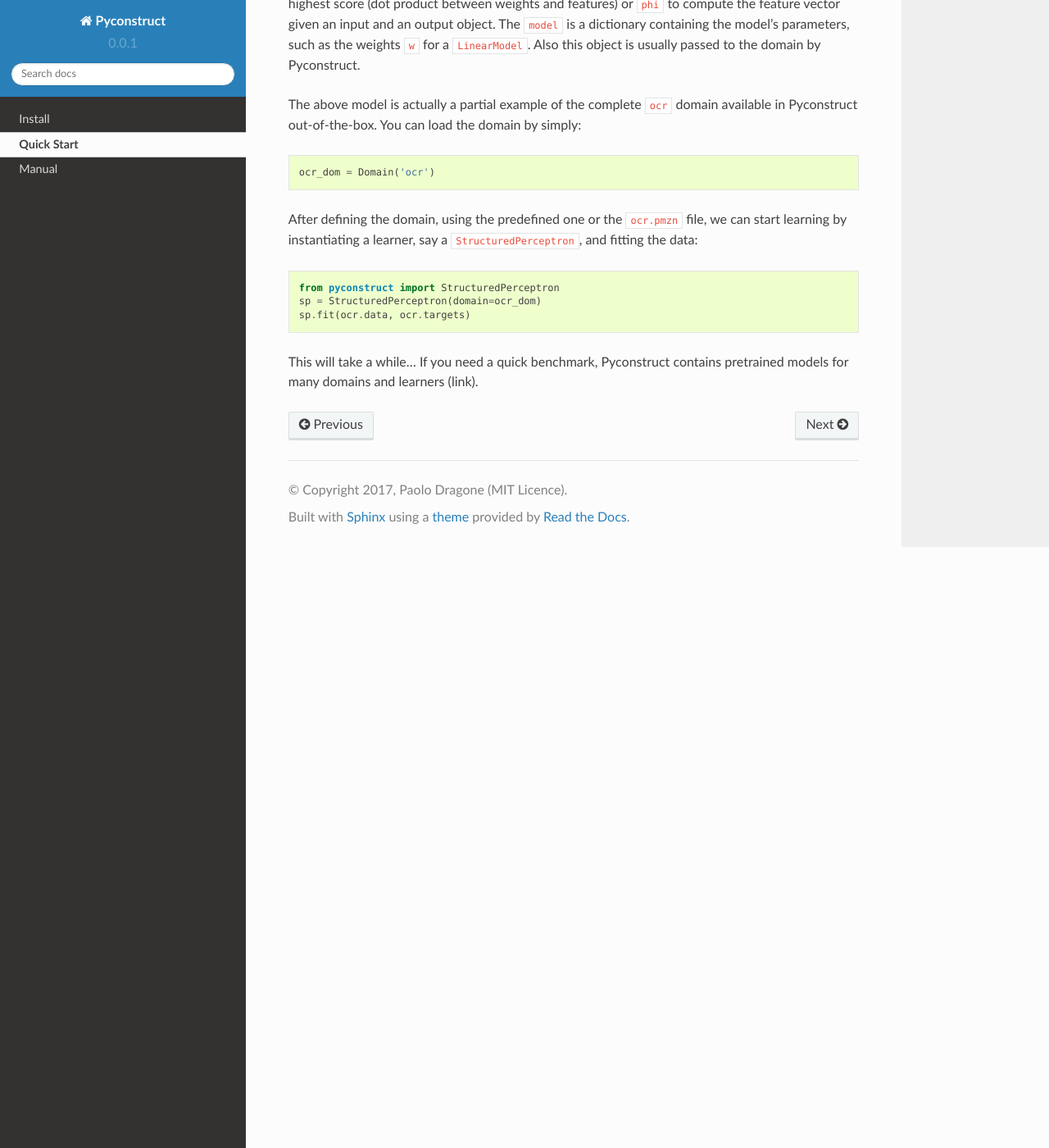
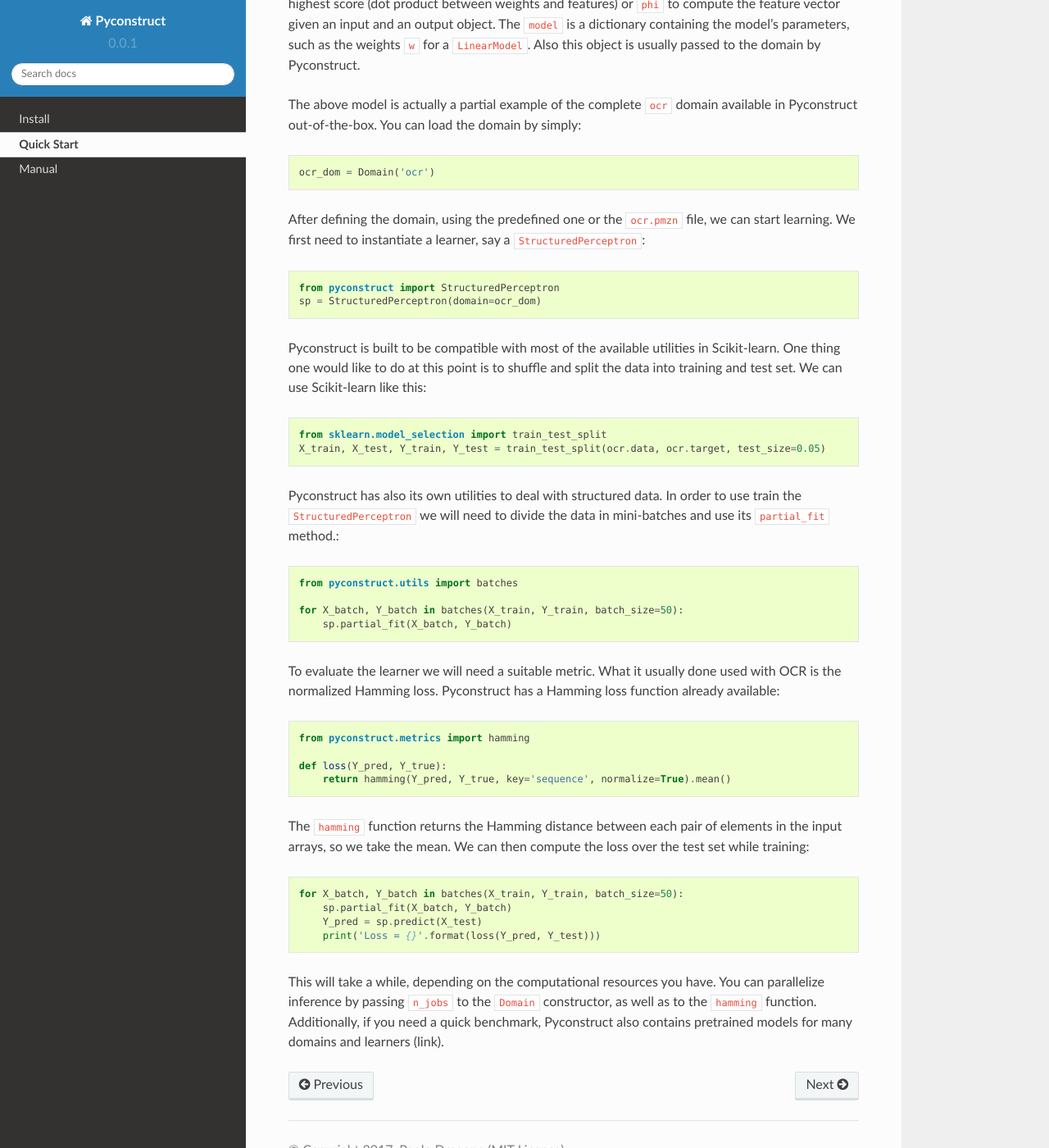
Before and after one commit to unitn-sml/pyconstruct, a Sphinx documentation site: the page built from docs/source/quick_start.rst, in a window 1280 px wide and 1400 px high, scrolled down 2564 px. Shown: the whole window at 82% size. Built offline with Sphinx 7.4.7 and the Read the Docs theme 2.0.0, drawn with Linux system fonts in a browser that asks for light colours; cross-references to code outside the pages are shown as plain code.

Commit message:
docs/quick_start: fix learning part

```diff
--- a/docs/source/quick_start.rst
+++ b/docs/source/quick_start.rst
@@ -126,12 +126,48 @@ available in Pyconstruct out-of-the-box. You can load the domain by simply::
     ocr_dom = Domain('ocr')
 
 After defining the domain, using the predefined one or the `ocr.pmzn` file, we
-can start learning by instantiating a learner, say a `StructuredPerceptron`, and
-fitting the data::
+can start learning. We first need to instantiate a learner, say a
+`StructuredPerceptron`::
 
     from pyconstruct import StructuredPerceptron
     sp = StructuredPerceptron(domain=ocr_dom)
-    sp.fit(ocr.data, ocr.targets)
 
-This will take a while... If you need a quick benchmark, Pyconstruct contains
-pretrained models for many domains and learners (link).
+Pyconstruct is built to be compatible with most of the available utilities in
+Scikit-learn. One thing one would like to do at this point is to shuffle and
+split the data into training and test set. We can use Scikit-learn like this::
+
+    from sklearn.model_selection import train_test_split
+    X_train, X_test, Y_train, Y_test = train_test_split(ocr.data, ocr.target, test_size=0.05)
+
+Pyconstruct has also its own utilities to deal with structured data. In order
+to use train the `StructuredPerceptron` we will need to divide the data in
+mini-batches and use its `partial_fit` method.::
+
+    from pyconstruct.utils import batches
+
+    for X_batch, Y_batch in batches(X_train, Y_train, batch_size=50):
+        sp.partial_fit(X_batch, Y_batch)
+
+To evaluate the learner we will need a suitable metric. What it usually done
+used with OCR is the normalized Hamming loss. Pyconstruct has a Hamming loss
+function already available::
+
+    from pyconstruct.metrics import hamming
+
+    def loss(Y_pred, Y_true):
+        return hamming(Y_pred, Y_true, key='sequence', normalize=True).mean()
+
+The `hamming` function returns the Hamming distance between each pair of
+elements in the input arrays, so we take the mean. We can then compute the loss
+over the test set while training::
+
+    for X_batch, Y_batch in batches(X_train, Y_train, batch_size=50):
+        sp.partial_fit(X_batch, Y_batch)
+        Y_pred = sp.predict(X_test)
+        print('Loss = {}'.format(loss(Y_pred, Y_test)))
+
+This will take a while, depending on the computational resources you have. You
+can parallelize inference by passing `n_jobs` to the `Domain` constructor, as
+well as to the `hamming` function. Additionally, if you need a quick benchmark,
+Pyconstruct also contains pretrained models for many domains and learners
+(link).
```
